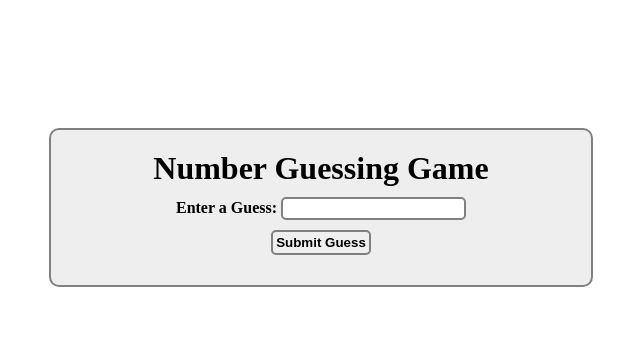
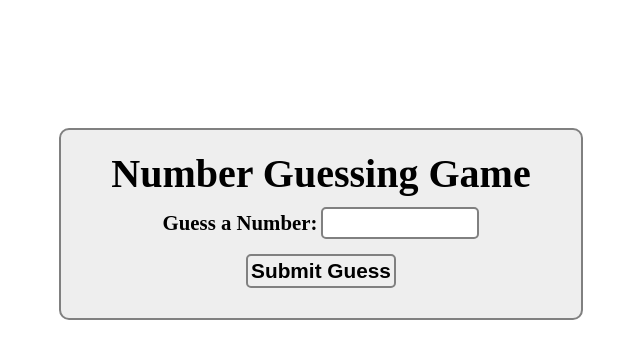
Before and after one commit to Abdulraheembashir043/NumberGuessGame, a plain HTML site: page index.html in a window 1280 px wide. Shown: the whole page, without its empty margins (319-959 px from the left). Drawn offline with Linux system fonts and the light colour scheme.

Commit message:
adjustment

```diff
--- a/index.html
+++ b/index.html
@@ -13,8 +13,8 @@
   <div class="panel">
     <h1>Number Guessing Game</h1>
     <div class="top">
-      <span>Enter a Guess:</span>
-      <input type="text">
+      <span>Guess a Number:</span>
+      <input type="text" >
       <button type="button">Submit Guess</button>
     </div>
 
--- a/styles/style.scss
+++ b/styles/style.scss
@@ -4,15 +4,15 @@
 }
 .panel {
   width: 85%;
-  margin: 30% auto 0;
+  margin: 10% auto 0;
   text-align: center;
   border: 2px solid grey;
-  padding: 20px;
+  padding: 20px 10px;
   border-radius: 10px;
   background: #eee;
 
   h1 {
-    // border: 1px solid red;
+    font-size: 1.6em;
     margin-bottom: 10px;
   }
 
@@ -21,13 +21,16 @@
     display: block;
     border: 2px solid grey;
     border-radius: 5px;
-    margin: 10px auto 0;
+    margin: 15px auto 0;
     font-weight: bold;
-    outline-color: green;
     cursor: pointer;
 
     &:disabled {
       cursor: not-allowed;
+    }
+
+    &:focus {
+      outline-color: green;
     }
   }
 
@@ -39,13 +42,17 @@
     }
 
     input {
+      width: 100px;
       padding: 2px;
       border-radius: 5px;
       border: 2px solid grey;
-      outline-color: green;
 
       &:disabled {
         cursor: not-allowed;
+      }
+
+      &:focus {
+        outline-color: green;
       }
     }
   }
@@ -67,6 +74,20 @@
 
   .panel {
     width: 500px;
-    margin: 10% auto 0;
+
+    h1 {
+      font-size: 2.5em;
+    }
+
+    span, input, button, p {
+      font-size: 1.3em;
+    }
+
+    .top {
+
+      input {
+        width: 150px;
+      }
+    }
   }
 }
```
Also changed, not shown: styles/style.css, 1 other file.
